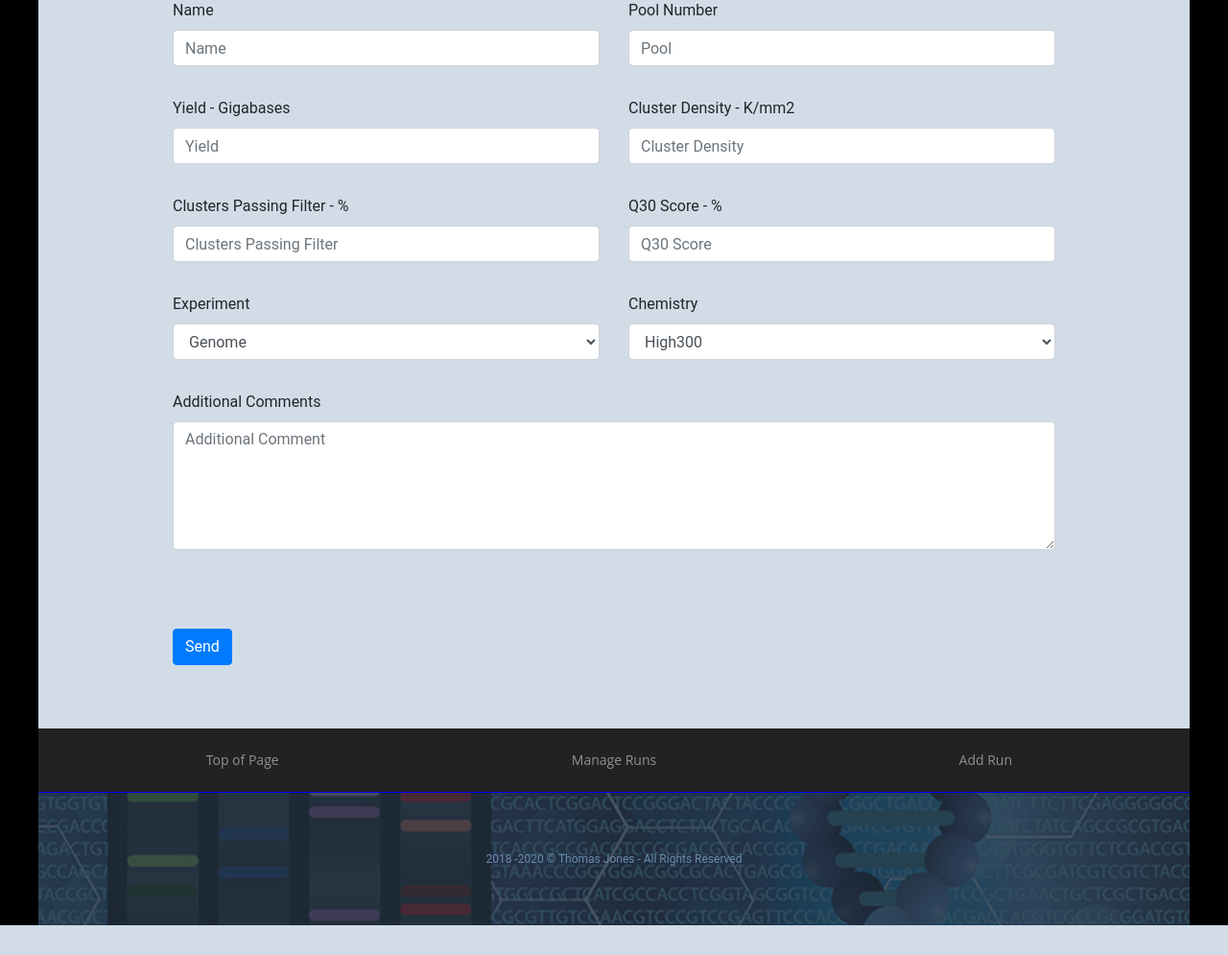
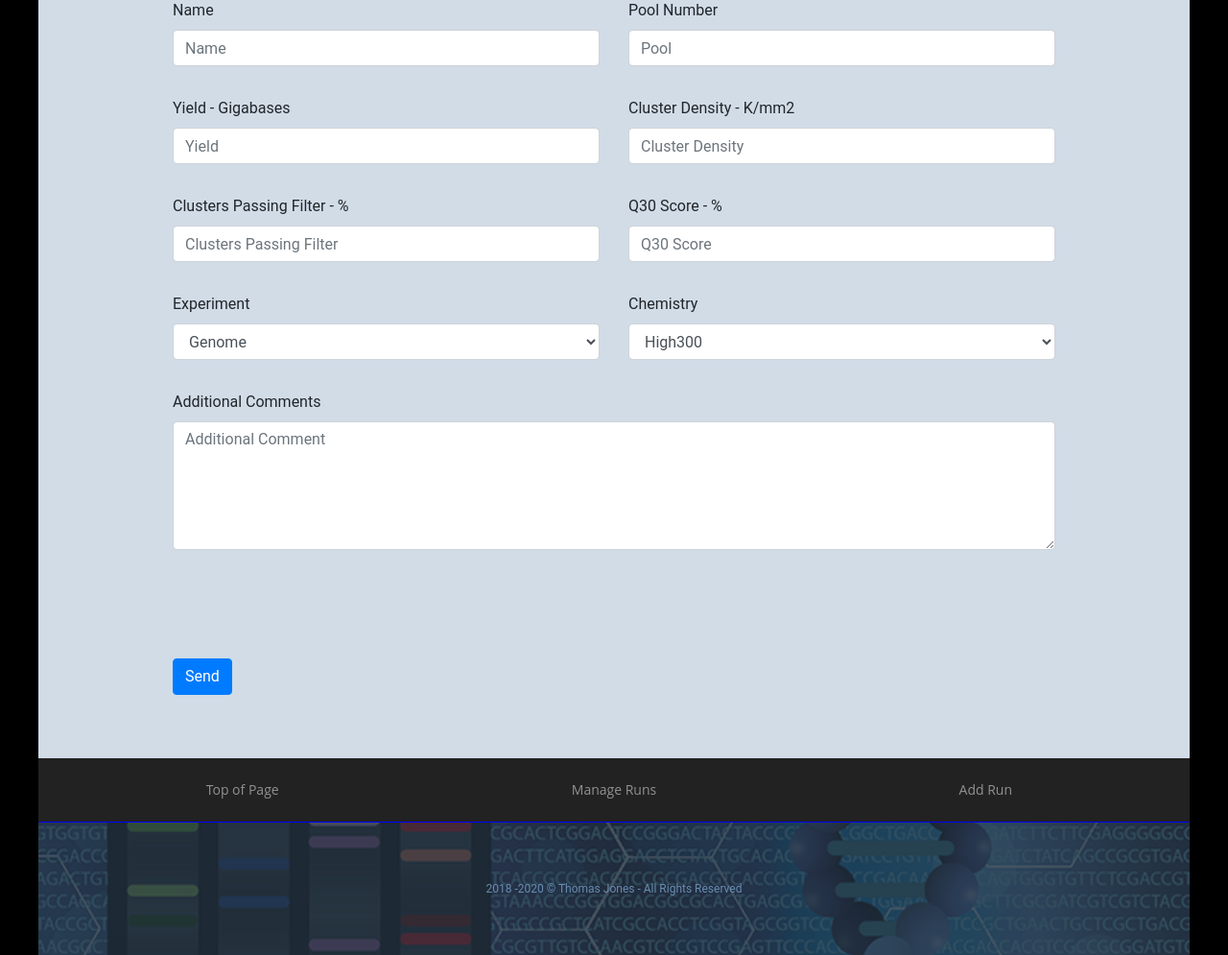
Before and after one commit to TAHJones/qc-metrics-analyser, a Flask app: page /add-user-run in a window 1280 px wide. Shown: the part 515-1510 px from the top of the page at 96% size. Before the commit the page ends 1479 px from the top, so only its background shows below. Run offline with Flask 2, Linux system fonts and the light colour scheme; the visitor is signed in with stand-in values (Sample User, id 1); some libraries are stand-ins or nearby versions.

Commit message:
adjusted position of 'userRunButton' to align with form input field

```diff
--- a/static/css/styles.css
+++ b/static/css/styles.css
@@ -514,7 +514,7 @@ h4.homepage-subtitle {
     margin-bottom: 25px;
 }
 
-#userRunButton {
+#sendMessageButton, #userRunButton {
     margin-top: 31px;
 }
 
```
